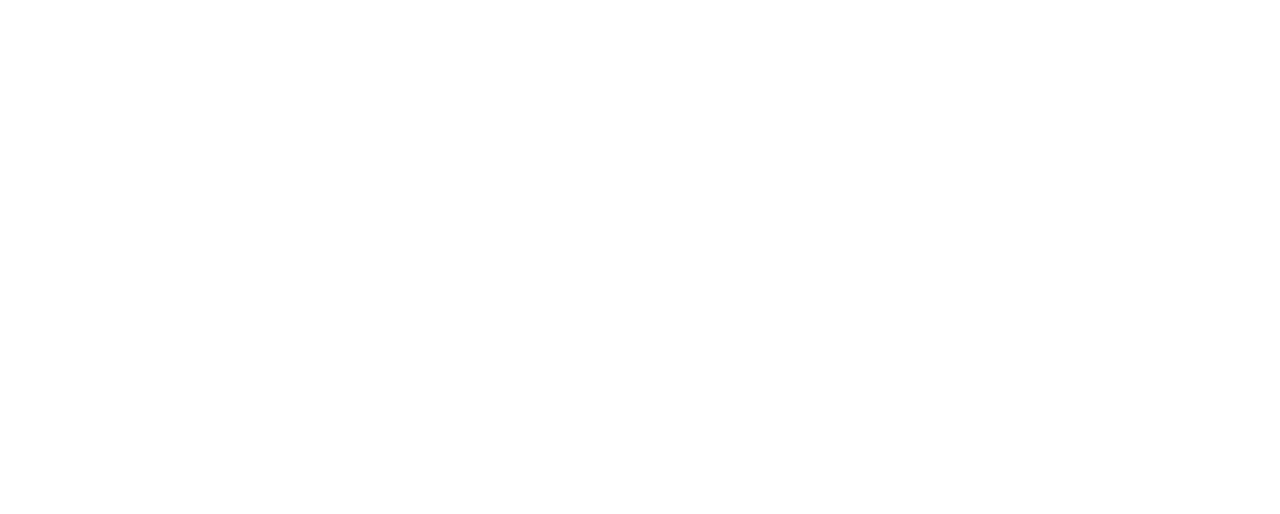
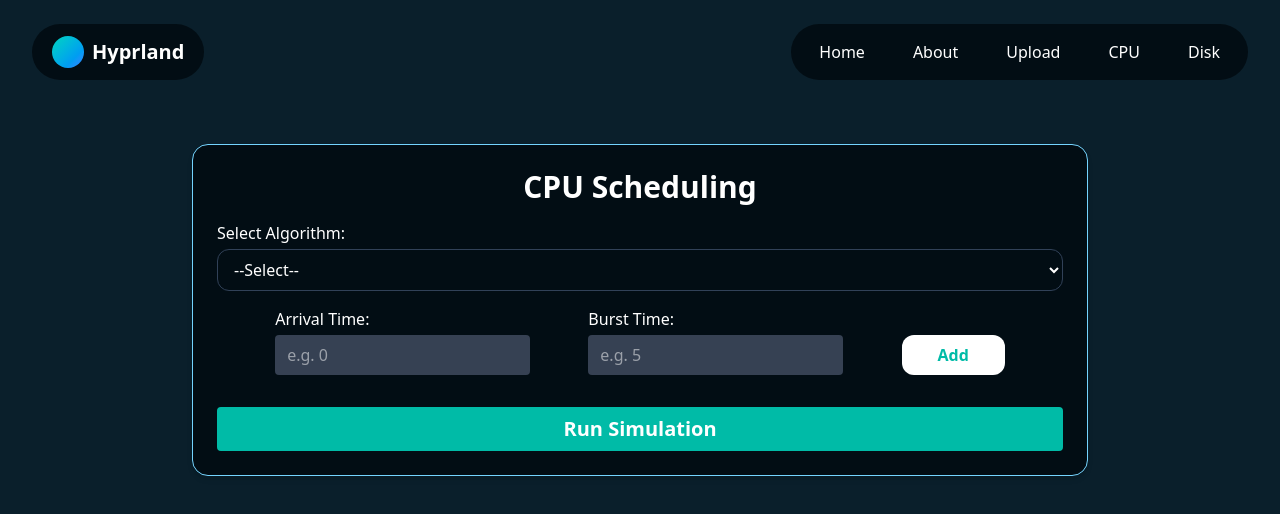
Before and after one commit to vineet-53/os_pbl, a React (Vite) app in the folder client/: page /cpu-scheduling in a window 1280 px wide. Before the commit this address had no page. Shown: the top 514 px of the page. Built offline with nearby package versions, Linux system fonts and the light colour scheme.

Commit message:
Ui changed and added navbar (#4)

```diff
--- a/client/package.json
+++ b/client/package.json
@@ -12,6 +12,7 @@
   "dependencies": {
     "@tailwindcss/vite": "^4.1.6",
     "axios": "^1.9.0",
+    "framer-motion": "^12.12.1",
     "lucide-react": "^0.510.0",
     "react": "^19.1.0",
     "react-dom": "^19.1.0",
--- a/client/src/App.jsx
+++ b/client/src/App.jsx
@@ -1,15 +1,17 @@
 import "./App.css";
 import { BrowserRouter as Router, Routes, Route } from "react-router-dom";
 import FileUploadPage from "./components/FileUploadPage/FileUploadPage";
-import InputDataPage from "./components/InputDataPage/InputDataPage"
+import InputDataPage from "./components/InputDataPage/InputDataPage";
+import HomePage from "../src/Pages/HomePage";
 
 function App() {
   return (
     <>
       <Router>
         <Routes>
-          <Route path="/" element={<FileUploadPage />} />
-          <Route path="/process" element={<InputDataPage />} />
+          <Route path="/" element={<HomePage />} />
+          <Route path="/file-upload" element={<FileUploadPage />} />
+          <Route path="/cpu-scheduling" element={<InputDataPage />} />
         </Routes>
       </Router>
     </>
--- /dev/null
+++ b/client/src/Pages/HomePage.jsx
@@ -0,0 +1,66 @@
+import { useState } from "react";
+import { Menu, X } from "lucide-react";
+import { motion, AnimatePresence } from "framer-motion";
+import Navbar from "../components/NavBar/NavBar";
+
+export default function HomePage() {
+
+  return (
+    <div className="relative overflow-hidden bg-[#0A1F2B] min-h-screen text-white">
+      {/* Decorative Grid Background */}
+      {/* <div className="absolute inset-0 grid grid-cols-6 grid-rows-6 gap-4 p-8 opacity-20">
+        {Array.from({ length: 36 }).map((_, i) => (
+          <div
+            key={i}
+            className="border border-gray-600 rounded-lg"
+            style={{
+              animation: `pulse ${5 + (i % 6) * 0.3}s infinite alternate`,
+            }}
+          ></div>
+        ))}
+      </div> */}
+
+      {/* Navbar */}
+      <Navbar />
+
+      {/* Hero Section */}
+      <main className="relative z-10 flex flex-col items-center justify-center text-center pt-36 px-4 sm:px-6 lg:px-8">
+        <h1 className="text-5xl sm:text-6xl lg:text-7xl font-extrabold ">
+          Smart Scheduling
+          <br />
+          <span className="bg-clip-text text-transparent bg-gradient-to-r from-teal-300 to-blue-400">
+            for efficient systems
+          </span>
+        </h1>
+        <p className="mt-6 max-w-2xl text-xl text-gray-300">
+          This project simulates core CPU and disk scheduling algorithms
+          including FCFS, SJF, Round Robin, Priority, SSTF, SCAN, and more —
+          providing clear visualizations and real-time analytics to help
+          students and engineers understand and compare algorithm performance.
+        </p>
+
+        <div className="mt-10 flex space-x-4">
+          <motion.a
+            href="/file-upload"
+            whileHover={{ scale: 1.05 }}
+            className="px-6 py-3 border-2 border-gradient-to-r border-teal-300 border-opacity-70 font-semibold rounded-lg bg-gradient-to-br from-teal-500/20 to-blue-500/20 backdrop-blur-md hover:from-teal-400/30 hover:to-blue-400/30 transition"
+          >
+            Upload
+          </motion.a>
+        </div>
+      </main>
+
+      {/* Custom pulse animation */}
+      <style jsx>{`
+        @keyframes pulse {
+          from {
+            opacity: 0.1;
+          }
+          to {
+            opacity: 0.3;
+          }
+        }
+      `}</style>
+    </div>
+  );
+}
--- a/client/src/components/FileUploadPage/FileUploadForm.jsx
+++ b/client/src/components/FileUploadPage/FileUploadForm.jsx
@@ -11,7 +11,7 @@
   };
 
   return (
-    <div className="w-72 h-24 bg-white border border-sky-200 shadow-md rounded-xl flex justify-center items-center p-4 transition-all">
+    <div className="w-72 h-24 bg-[#05273983] border border-sky-200 shadow-md rounded-xl flex justify-center items-center p-4 transition-all">
       <button
         type="button"
         onClick={() => fileUploadRef.current.click()}
@@ -20,8 +20,8 @@
         {file == null
           ? "Upload File"
           : file.name.length < 20
-            ? file.name
-            : file.name.slice(0, 20) + " ..."}
+          ? file.name
+          : file.name.slice(0, 20) + " ..."}
       </button>
 
       <input
--- a/client/src/components/FileUploadPage/FileUploadFormSection.jsx
+++ b/client/src/components/FileUploadPage/FileUploadFormSection.jsx
@@ -7,10 +7,8 @@
 
 const FileUploadFormSection = ({ filesList, setResult }) => {
   const [files, setFiles] = useState([]);
-  const [selectAlgo, setSelectAlgo] = useState("fcfs");
+  const [selectAlgo, setSelectAlgo] = useState("");
 
-  // FIX: why this navigate ?
-  //const navigate = useNavigate();
 
   const handleFormSubmit = (e) => {
     e.preventDefault();
@@ -58,19 +56,22 @@
   return (
     <form
       onSubmit={handleFormSubmit}
-      className="w-full max-w-3xl bg-white border border-sky-200 shadow-xl p-6 mt-4 rounded-2xl flex flex-col items-center gap-6"
+      className="w-full max-w-3xl bg-[#01090fcb] border border-sky-200 shadow-xl p-6 mt-4 rounded-2xl flex flex-col items-center gap-6"
     >
       {filesList?.length !== 0 && (
         <div className="w-full max-w-xs">
-          <label className="block text-sky-700 font-semibold mb-1">
+          <label className="block text-white text-center font-semibold text-lg mb-5">
             Select Scheduling Algorithm
           </label>
 
           <select
             value={selectAlgo}
             onChange={(e) => setSelectAlgo(e.target.value)}
-            className="block w-full border cursor-pointer border-sky-300 rounded-lg px-4 py-2 text-base text-gray-700 focus:outline-none focus:ring-2 focus:ring-sky-400"
+            className="block w-full bg-gray-700 cursor-pointer rounded-lg px-4 py-2 text-base text-white focus:outline-none"
           >
+            <option className="text-gray-400" value="">
+              --Select--
+            </option>
             <option value="fcfs">FCFS</option>
             <option value="ljfs">LJFS</option>
             <option value="sjfs">SJFS</option>
@@ -89,7 +90,7 @@
       {filesList?.length !== 0 && (
         <button
           type="submit"
-          className="mt-4 px-6 py-2 cursor-pointer bg-sky-600 hover:bg-sky-700 text-white rounded-xl shadow-md transition-all duration-200"
+          className="mt-4 px-6 py-2 cursor-pointer bg-teal-500 hover:bg-teal-800 text-white rounded-xl shadow-md transition-all duration-200"
         >
           Upload
         </button>
--- a/client/src/components/InputDataPage/GanttChart.jsx
+++ b/client/src/components/InputDataPage/GanttChart.jsx
@@ -3,14 +3,14 @@
 
   return (
     <div>
-      <h2 className="text-lg font-semibold mb-2 text-sky-600">Gantt Chart:</h2>
+      <h2 className="font-medium mb-2 text-white">Gantt Chart:</h2>
       <div className="overflow-x-auto max-w-full">
-        <div className="flex items-center space-x-1 border p-3 rounded bg-gray-50 relative min-w-max">
+        <div className="flex items-center space-x-1 border p-3 rounded bg-gray-700 relative min-w-max">
           {ganttData.map((block, index) => (
             <div
               key={index}
               className={`${
-                block.id === "Idle" ? "bg-gray-400" : "bg-blue-500"
+                block.id === "Idle" ? "bg-gray-400" : "bg-teal-500"
               } text-white text-sm text-center rounded p-5 transition-all duration-500 shadow relative`}
               style={{ minWidth: `${block.duration * 45}px` }}
             >
--- a/client/src/components/InputDataPage/InputDataPage.jsx
+++ b/client/src/components/InputDataPage/InputDataPage.jsx
@@ -7,15 +7,15 @@
   import { runSJF } from "../../algorithm/sjf.js";
   import { runRR } from "../../algorithm/rr.js";
   import { runPriority } from "../../algorithm/priority.js";
+  import Navbar from "../NavBar/NavBar.jsx";
 
   export default function InputDataPage() {
-  const [selectedAlgo, setSelectedAlgo] = useState("fcfs");
+    const [selectedAlgo, setSelectedAlgo] = useState("");
     const [processes, setProcesses] = useState([]);
     const [arrivalTime, setArrivalTime] = useState("");
     const [burstTime, setBurstTime] = useState("");
     const [priority, setPriority] = useState("");
     const [timeQuantum, setTimeQuantum] = useState(2);
-
     const [result, setResult] = useState([]);
     const [ganttData, setGanttData] = useState([]);
     const [totalTime, setTotalTime] = useState(0);
@@ -86,21 +86,37 @@
     };
 
     return (
-    <div className="dark:text-white min-h-screen bg-gray-100 dark:bg-gray-800 p-4">
-      <div className="max-w-3xl mx-auto bg-white dark:bg-gray-900 rounded-md shadow-md p-6">
-        <h1 className="text-xl font-bold text-center text-blue-600 dark:text-white mb-4">
-          CPU Scheduling ({selectedAlgo.toUpperCase()})
+      <div className="text-white min-h-screen bg-[#0A1F2B]">
+        <Navbar />
+        <div className="max-w-4xl mx-auto bg-[#01090fcb] border border-sky-300 mt-10 rounded-2xl shadow-md p-6">
+          <h1 className="text-3xl font-bold text-center text-white mb-4">
+            CPU Scheduling
           </h1>
 
           <div className="mb-4">
-          <label className="block font-medium mb-1 dark:text-gray-400">
+            <label className="block font-medium mb-1 text-white">
               Select Algorithm:
             </label>
             <select
               value={selectedAlgo}
-            onChange={(e) => setSelectedAlgo(e.target.value)}
-            className="w-full border border-slate-700  rounded px-3 py-2 dark:bg-gray-700 dark:text-white"
+              onChange={(e) => {
+                setProcesses([]);
+                setArrivalTime("");
+                setBurstTime("");
+                setPriority("");
+                setResult([]);
+                setGanttData([]);
+                setTotalTime(0);
+                setCpuUtilization(0);
+                setAvgWaitingTime(0);
+                setAvgTurnaroundTime(0);
+                setSelectedAlgo(e.target.value);
+              }}
+              className="w-full border border-slate-700 focus:outline-none rounded-xl px-3 py-2 dark:bg-gray-700 dark:text-white"
             >
+              <option value="" className="text-gray-400">
+                --Select--
+              </option>
               <option value="fcfs">FCFS</option>
               <option value="ljfs">LJFS</option>
               <option value="sjfs">SJFS</option>
@@ -123,12 +139,12 @@
 
           {selectedAlgo === "rr" && (
             <div className="mb-4">
-            <label className="block mb-1 dark:text-gray-400">
+              <label className="block mb-1 text-white font-medium">
                 Time Quantum:
               </label>
               <input
                 type="number"
-              className="w-full border rounded px-3 py-2 dark:bg-gray-700 dark:text-white"
+                className="text-white w-full bg-gray-700 rounded-lg px-3 py-2 text-lg focus:outline-none transition-all [&::-webkit-outer-spin-button]:appearance-none [&::-webkit-inner-spin-button]:appearance-none [appearance:textfield]"
                 value={timeQuantum}
                 onChange={(e) => setTimeQuantum(e.target.value)}
               />
@@ -137,10 +153,8 @@
 
           {processes.length > 0 && (
             <div className="mb-4">
-            <h2 className="font-semibold mb-2 dark:text-white">
-              Process List:
-            </h2>
-            <ul className="list-disc pl-5 space-y-1 text-sm dark:text-gray-300">
+              <h2 className="font-medium mb-2 text-white">Process List:</h2>
+              <ul className="list-disc pl-5 space-y-1 text-sm text-gray-300">
                 {processes.map((p) => (
                   <li key={p.id}>
                     P{p.id} - Arrival: {p.arrivalTime}, Burst: {p.burstTime}
@@ -154,7 +168,7 @@
           <button
             onClick={runSimulation}
             disabled={processes.length === 0}
-          className="cursor-pointer w-full flex-shrink-0 bg-teal-500 hover:bg-teal-700 border-teal-500 hover:border-teal-700 text-sm border-4 text-white py-1 px-2 rounded"
+            className="cursor-pointer font-bold text-xl w-full mt-4 flex-shrink-0 bg-teal-500 hover:bg-teal-700 border-teal-500 hover:border-teal-700 border-4 text-white py-1 px-2 rounded"
           >
             Run Simulation
           </button>
--- a/client/src/components/InputDataPage/InputForm.jsx
+++ b/client/src/components/InputDataPage/InputForm.jsx
@@ -9,12 +9,12 @@
   onAdd,
 }) {
   return (
-    <div className="flex flex-col sm:flex-row flex-wrap gap-3 mb-4">
+    <div className="flex flex-col sm:flex-row flex-wrap mb-4 justify-evenly">
       <div className="flex flex-col">
-        <label className="mb-1 text-sm font-medium">Arrival Time</label>
+        <label className="mb-1 font-medium">Arrival Time:</label>
         <input
           type="number"
-          className="border border-slate-700 rounded px-3 py-2"
+          className="bg-gray-700 focus:outline-none rounded px-3 py-2 [&::-webkit-outer-spin-button]:appearance-none [&::-webkit-inner-spin-button]:appearance-none [appearance:textfield]"
           placeholder="e.g. 0"
           value={arrivalTime}
           onChange={onArrivalChange}
@@ -22,10 +22,10 @@
       </div>
 
       <div className="flex flex-col">
-        <label className="mb-1 text-sm font-medium">Burst Time</label>
+        <label className="mb-1 font-medium">Burst Time:</label>
         <input
           type="number"
-          className="border border-slate-700 rounded px-3 py-2"
+          className="bg-gray-700 focus:outline-none rounded px-3 py-2 [&::-webkit-outer-spin-button]:appearance-none [&::-webkit-inner-spin-button]:appearance-none [appearance:textfield]"
           placeholder="e.g. 5"
           value={burstTime}
           onChange={onBurstChange}
@@ -34,10 +34,10 @@
 
       {selectedAlgo === "priority" && (
         <div className="flex flex-col">
-          <label className="mb-1 text-sm font-medium">Priority</label>
+          <label className="mb-1 font-medium">Priority:</label>
           <input
             type="number"
-            className="border border-slate-700 rounded px-3 py-2"
+            className="bg-gray-700 focus:outline-none rounded px-3 py-2 [&::-webkit-outer-spin-button]:appearance-none [&::-webkit-inner-spin-button]:appearance-none [appearance:textfield]"
             placeholder="e.g. 2"
             value={priority}
             onChange={onPriorityChange}
@@ -45,10 +45,14 @@
         </div>
       )}
 
-      <div className="flex items-end">
+      <div
+        className={`flex items-end ${
+          selectedAlgo === "priority" ? "mt-4" : ""
+        }`}
+      >
         <button
           onClick={onAdd}
-          className="cursor-pointer flex-shrink-0 border-transparent border-4 text-teal-500 hover:text-teal-800 text-sm py-1 px-2 rounded"
+          className="cursor-pointer font-bold flex-shrink-0 bg-white border-transparent border-4 text-teal-500 hover:text-teal-800 text-base px-8 py-1 rounded-xl"
         >
           Add
         </button>
--- a/client/src/components/InputDataPage/ResultTable.jsx
+++ b/client/src/components/InputDataPage/ResultTable.jsx
@@ -7,24 +7,22 @@
 }) {
   return (
     <div>
-      <h2 className="text-lg font-semibold mb-2 text-sky-600">
-        Simulation Result:
-      </h2>
-      <table className="w-full border mt-2">
+      <h2 className="font-medium mb-2 text-white">Simulation Result:</h2>
+      <table className="w-full border-2 mt-2">
         <thead>
-          <tr className="bg-gray-200">
-            <th className="p-2 border">Process ID</th>
-            <th className="p-2 border">Arrival Time</th>
-            <th className="p-2 border">Burst TIme</th>
-            <th className="p-2 border">Start Time</th>
-            <th className="p-2 border">Completion Time</th>
-            <th className="p-2 border">Turn Around Time</th>
-            <th className="p-2 border">Waiting Time</th>
+          <tr className="bg-gray-200 text-teal-500">
+            <th className="p-2 border-2 border-teal-500 ">Process ID</th>
+            <th className="p-2 border-2 border-teal-500 ">Arrival Time</th>
+            <th className="p-2 border-2 border-teal-500 ">Burst TIme</th>
+            <th className="p-2 border-2 border-teal-500">Start Time</th>
+            <th className="p-2 border-2 border-teal-500 ">Completion Time</th>
+            <th className="p-2 border-2 border-teal-500 ">Turn Around Time</th>
+            <th className="p-2 border-2 border-teal-500 ">Waiting Time</th>
           </tr>
         </thead>
         <tbody>
           {result.map((p) => (
-            <tr key={p.id} className="border-t">
+            <tr key={p.id} className="border-t font-medium">
               <td className="p-2 border">P{p.id}</td>
               <td className="p-2 border">{p.arrivalTime}</td>
               <td className="p-2 border">{p.burstTime}</td>
@@ -37,18 +35,21 @@
         </tbody>
       </table>
 
-      <div className="mt-4 space-y-1 text-base text-gray-800">
+      <div className="mt-4 space-y-1 text-base ">
         <p>
-          <strong>Total Time:</strong> {totalTime}
+          <strong className="text-gray-400">Total Time:</strong> {totalTime}
         </p>
         <p>
-          <strong>CPU Utilization:</strong> {cpuUtilization}%
+          <strong className="text-gray-400">CPU Utilization:</strong>{" "}
+          {cpuUtilization}%
         </p>
         <p>
-          <strong>Average Waiting Time:</strong> {avgWaitingTime}
+          <strong className="text-gray-400">Average Waiting Time:</strong>{" "}
+          {avgWaitingTime}
         </p>
         <p>
-          <strong>Average Turnaround Time:</strong> {avgTurnaroundTime}
+          <strong className="text-gray-400">Average Turnaround Time:</strong>{" "}
+          {avgTurnaroundTime}
         </p>
       </div>
     </div>
--- /dev/null
+++ b/client/src/components/NavBar/NavBar.jsx
@@ -0,0 +1,75 @@
+// File: src/components/Navbar.jsx
+import { useState } from "react";
+import { Menu, X } from "lucide-react";
+import { motion, AnimatePresence } from "framer-motion";
+
+export default function Navbar() {
+  const [mobileOpen, setMobileOpen] = useState(false);
+  const links = [
+    { name: "Home", href: "/" },
+    { name: "About", href: "/about" },
+    { name: "Upload", href: "/file-upload" },
+    { name: "CPU", href: "/cpu-scheduling" },
+    { name: "Disk", href: "/disk-scheduling" },
+  ];
+
+  return (
+    <nav className="relative z-10 bg-[#0A1F2B] text-white py-6">
+      <div className="max-w-7xl mx-auto px-4 sm:px-6 lg:px-8 flex justify-between items-center">
+        <a
+          href="/"
+          className="flex items-center space-x-2 bg-[#01090fcb] py-3 px-5 rounded-full"
+        >
+          <span className="block w-8 h-8 bg-gradient-to-br from-teal-400 to-blue-500 rounded-full"></span>
+          <span className="text-xl font-semibold">Hyprland</span>
+        </a>
+
+        <div className="hidden md:flex md:items-center md:space-x-6 bg-[#01090fcb] py-2 px-4 rounded-full">
+          {links.map((link) => (
+            <a
+              key={link.name}
+              href={link.href}
+              className="px-3 py-2 font-medium hover:text-teal-300 transition"
+            >
+              {link.name}
+            </a>
+          ))}
+        </div>
+
+        {/* <div className="md:hidden flex items-center">
+            <button
+                onClick={() => setMobileOpen(!mobileOpen)}
+                className="p-2 rounded-md focus:outline-none focus:ring-2 focus:ring-offset-2 focus:ring-teal-400"
+            >
+                {mobileOpen ? <X size={24} /> : <Menu size={24} />}
+            </button>
+            </div> */}
+      </div>
+
+      {/* <AnimatePresence>
+        {mobileOpen && (
+          <motion.div
+            initial={{ height: 0, opacity: 0 }}
+            animate={{ height: "auto", opacity: 1 }}
+            exit={{ height: 0, opacity: 0 }}
+            transition={{ duration: 0.3 }}
+            className="md:hidden bg-[#0A1F2B]"
+          >
+            <div className="px-4 pt-4 pb-2 space-y-1">
+              {links.map((link) => (
+                <a
+                  key={link.name}
+                  href={link.href}
+                  className="block px-3 py-2 font-medium hover:text-teal-300 transition"
+                  onClick={() => setMobileOpen(false)}
+                >
+                  {link.name}
+                </a>
+              ))}
+            </div>
+          </motion.div>
+        )}
+      </AnimatePresence> */}
+    </nav>
+  );
+}
```
Also changed, not shown: client/src/components/FileUploadPage/FileUploadPage.jsx (+10 -6 lines), 2 other files (tests, documents, lock files or other folders). Lines whose indentation alone changed are shown as unchanged.
